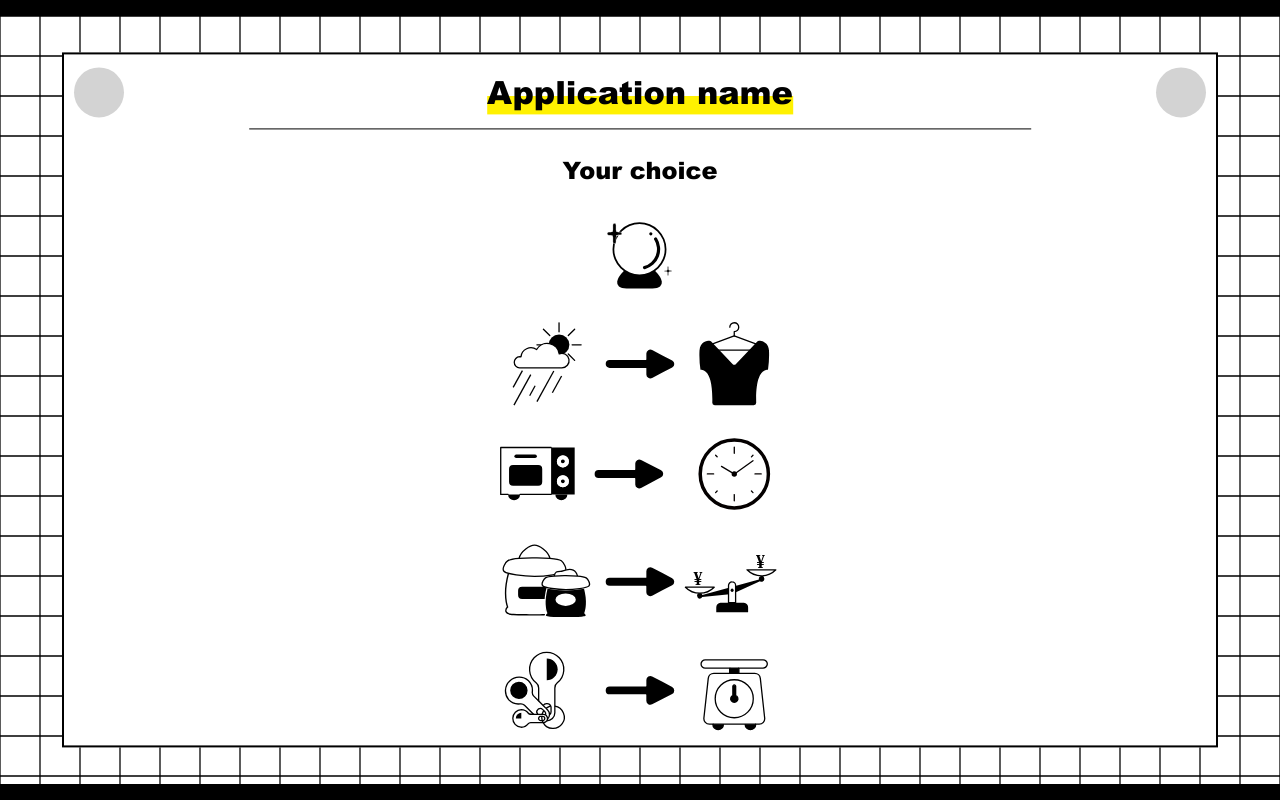
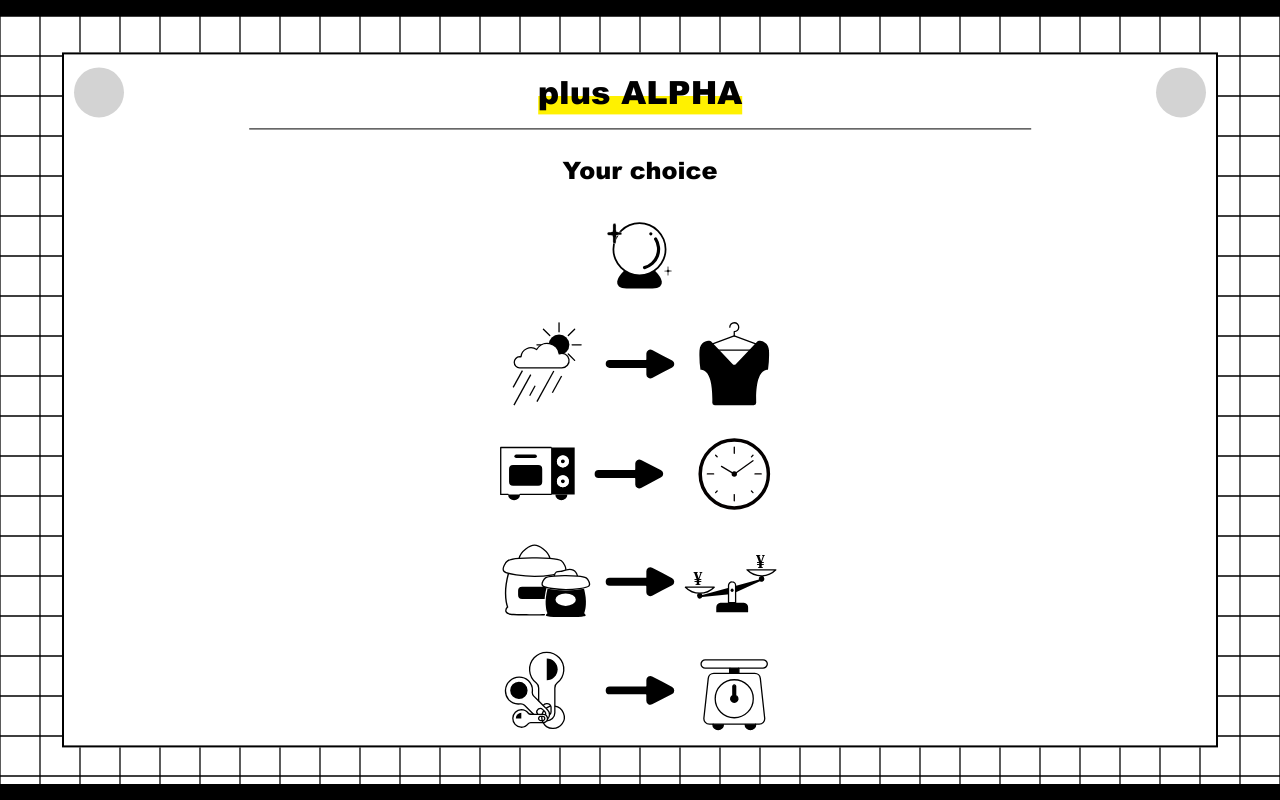
Before and after one commit to nono2224/AMR-project-2, a plain HTML site: page index.html in a window 1280 px wide. Drawn offline with nearby package versions, Linux system fonts and the light colour scheme.

Commit message:
update: app-nameの変更

```diff
--- a/index.html
+++ b/index.html
@@ -16,7 +16,7 @@
         <div class="main">
             <header>
                 <div class="AMR-icon"></div>
-                <div class="app-name"><span>Application name</span></div>
+                <div class="app-name"><span>plus ALPHA</span></div>
                 <button class="home-button"></button>
             </header>
             <div class="select">
```
